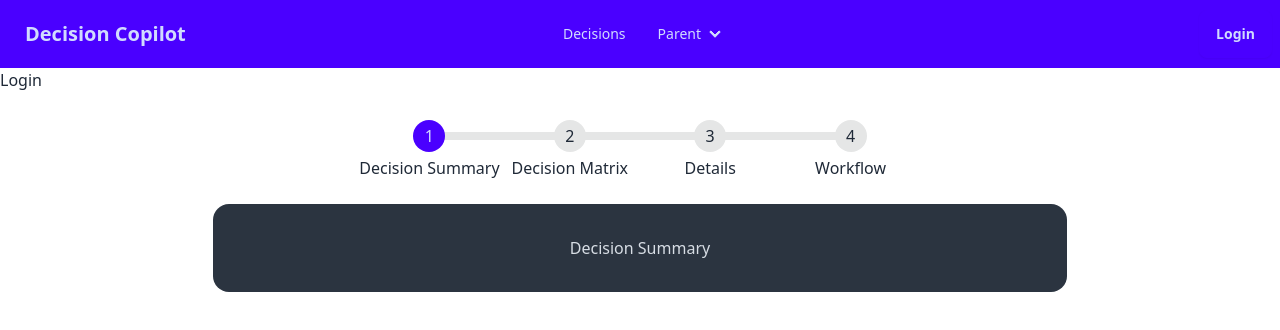
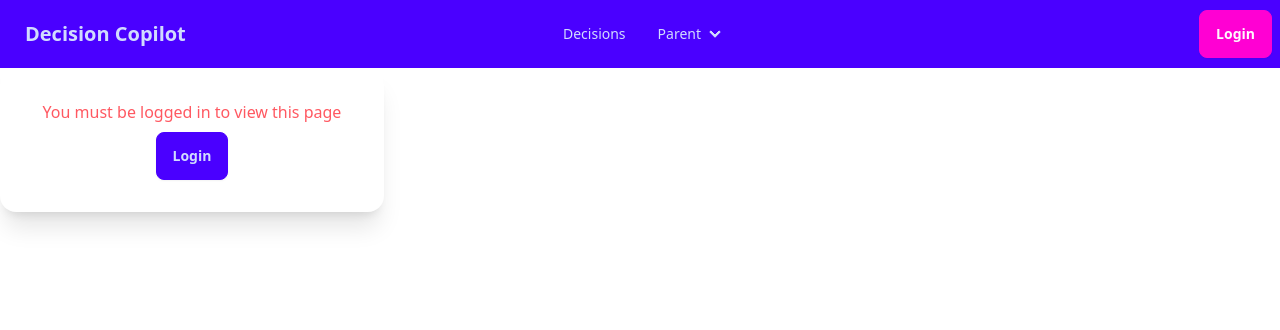
Before and after one commit to wellmaintained/decision-copilot, a SvelteKit app: page /decision in a window 1280 px wide. Shown: the top 330 px of the page. Built offline with nearby package versions, Linux system fonts and the light colour scheme; no server answers.

Commit message:
Add AuthCheck component and update login button style

```diff
--- /dev/null
+++ b/src/lib/components/AuthCheck.svelte
@@ -0,0 +1,16 @@
+<script lang="ts">
+	import { user } from '$lib/firebase';
+</script>
+
+{#if $user}
+	<slot />
+{:else}
+	<div class="card w-96 bg-base-100 shadow-xl">
+		<div class="card-body items-center text-center">
+			<p class="text-error">You must be logged in to view this page</p>
+			<div class="card-actions">
+				<a class="btn btn-primary" href="/login">Login</a>
+			</div>
+		</div>
+	</div>
+{/if}
--- a/src/routes/+layout.svelte
+++ b/src/routes/+layout.svelte
@@ -43,7 +43,7 @@
 				</ul>
 			</div>
 		{:else}
-			<button class="btn btn-primary" on:click={() => goto('/login')}>Login</button>
+			<button class="btn btn-secondary" on:click={() => goto('/login')}>Login</button>
 		{/if}
 	</div>
 </div>
--- a/src/routes/decision/+layout.svelte
+++ b/src/routes/decision/+layout.svelte
@@ -1,14 +1,11 @@
 <script lang="ts">
 	import { page } from '$app/stores';
 	import AnimatedRoute from '$lib/components/AnimatedRoute.svelte';
+	import AuthCheck from '$lib/components/AuthCheck.svelte';
 	import { user } from '$lib/firebase';
 </script>
 
-{#if $user}
-	<a href="/login" class="step step-primary">{$user.displayName}</a>
-{:else}
-	<a href="/login" class="step step-primary">Login</a>
-{/if}
+<AuthCheck>
 	<nav class="flex justify-center my-6">
 		<ul class="steps">
 			<a href="/decision" class="step step-primary">Decision Summary</a>
@@ -43,3 +40,4 @@
 			</div>
 		</main>
 	</AnimatedRoute>
+</AuthCheck>
```
Lines whose indentation alone changed are shown as unchanged.
